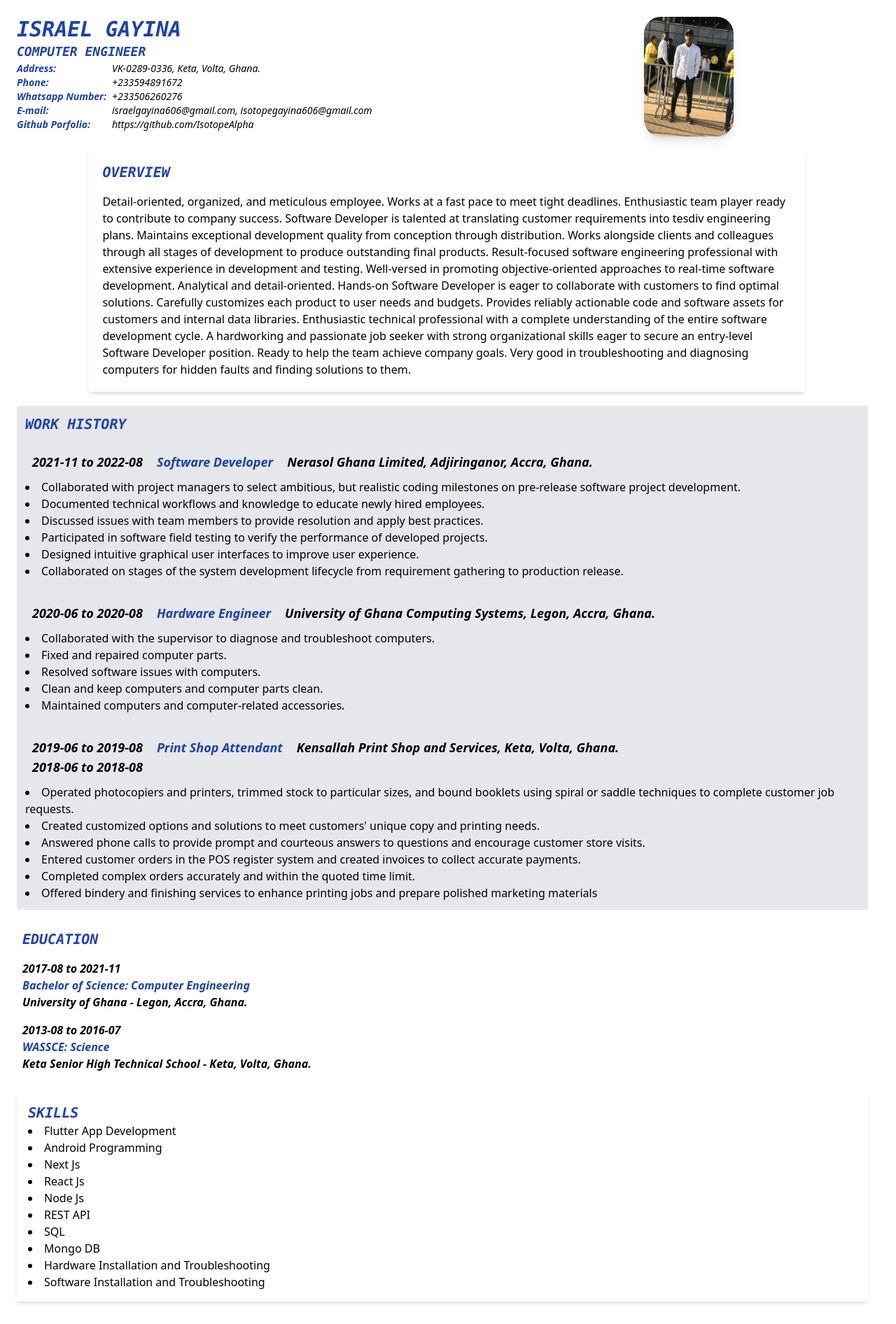
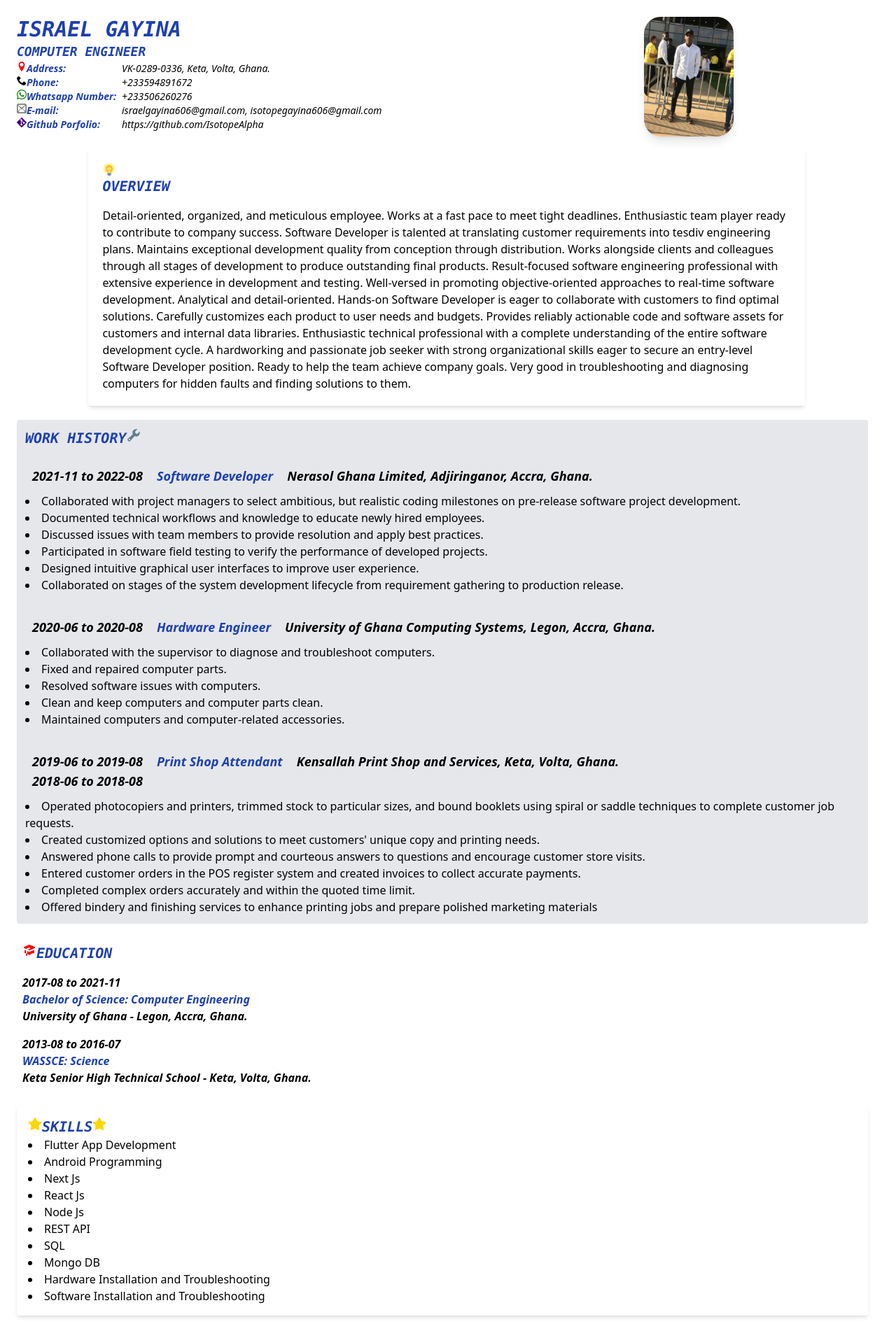
Before and after one commit to IsotopeAlpha/isotopeMe, a Next.js app: page / in a window 1280 px wide. Shown: the top 1892 px of the page at 70% size. Built offline with nearby package versions, Linux system fonts and the light colour scheme.

Commit message:
added aos efffects

```diff
--- a/package.json
+++ b/package.json
@@ -10,9 +10,11 @@
   },
   "dependencies": {
     "@next/font": "13.1.6",
+    "aos": "^2.3.4",
     "next": "13.1.6",
     "react": "18.2.0",
-    "react-dom": "18.2.0"
+    "react-dom": "18.2.0",
+    "react-icons": "^4.7.1"
   },
   "devDependencies": {
     "autoprefixer": "^10.4.13",
--- a/pages/_app.js
+++ b/pages/_app.js
@@ -1,5 +1,11 @@
 import '@/styles/globals.css'
+import Aos from 'aos';
+import 'aos/dist/aos.css';
+import { useEffect } from 'react';
 
 export default function App({ Component, pageProps }) {
+  useEffect(()=>{
+    Aos.init();
+  },[]);
   return <Component {...pageProps} />
 }
--- a/pages/index.js
+++ b/pages/index.js
@@ -1,6 +1,10 @@
 import Head from 'next/head'
 import Image from 'next/image'
 import prof from '../public/prof.jpg';
+import {FaStar, FaUsers} from 'react-icons/fa'
+import {FcSupport, FcIdea, FcMindMap} from 'react-icons/fc'
+import {HiAcademicCap} from 'react-icons/hi'
+import {ImLocation, ImPhone, ImWhatsapp, ImMail2, ImGit} from 'react-icons/im'
 
 export default function Home() {
   return (
@@ -23,30 +27,30 @@ export default function Home() {
       <div className='md:text-sm italic'>
         <table>
           <tr>
-            <td className='text-blue-800 font-bold pr-2'>Address:</td>
+            <td className='text-blue-800 font-bold pr-2 flex'><ImLocation color="red"/>Address:</td>
             <td>VK-0289-0336, Keta, Volta, Ghana.</td>
           </tr>
           <tr>
-            <td className='text-blue-800 font-bold pr-2'>Phone:</td>
+            <td className='text-blue-800 font-bold pr-2 flex'><ImPhone color="black"/>Phone:</td>
             <td>+233594891672</td>
           </tr>
           <tr>
-            <td className='text-blue-800 font-bold pr-2'>Whatsapp Number:</td>
+            <td className='text-blue-800 font-bold pr-2 flex'><ImWhatsapp color="green"/>Whatsapp Number:</td>
             <td>+233506260276</td>
           </tr>
           <tr>
-            <td className='text-blue-800 font-bold pr-2'>E-mail:</td>
+            <td className='text-blue-800 font-bold pr-2 flex'><ImMail2 color="gray"/>E-mail:</td>
             <td>israelgayina606@gmail.com, isotopegayina606@gmail.com</td>
           </tr>
           <tr>
-            <td className='text-blue-800 font-bold pr-2'>Github Porfolio:</td>
+            <td className='text-blue-800 font-bold pr-2 flex'><ImGit color="indigo"/>Github Porfolio:</td>
             <td><a href='https://github.com/IsotopeAlpha'>https://github.com/IsotopeAlpha</a></td>
           </tr>
         </table>
         </div>
       <br />
-      <div className='md:w-[80vw] md:ml-[8vw] md:h-full h-[50vh] overflow-auto bg-white p-5 rounded shadow-md'>
-        <div className='text-xl text-blue-800 font-bold italic font-mono uppercase mb-4'>Overview</div>
+      <div data-aos="fade-up" data-aos-duration="3000" className='md:w-[80vw] hover: w-[90vw] md:ml-[8vw] md:h-full h-[50vh] overflow-auto bg-white p-5 rounded shadow-md'>
+        <div className='text-xl text-blue-800 font-bold italic font-mono uppercase mb-4'><FcIdea/> Overview</div>
       Detail-oriented, organized, and meticulous employee. Works at a fast pace to meet tight deadlines.
       Enthusiastic team player ready to contribute to company success. Software Developer is talented at translating customer requirements into tesdiv engineering plans.
       Maintains exceptional development quality from conception through distribution. Works alongside clients and colleagues through all stages of development to produce outstanding final products.
@@ -57,8 +61,8 @@ export default function Home() {
       Enthusiastic technical professional with a complete understanding of the entire software development cycle. A hardworking and passionate job seeker with strong organizational skills eager to secure an entry-level Software Developer position.
       Ready to help the team achieve company goals. Very good in troubleshooting and diagnosing computers for hidden faults and finding solutions to them.
       </div>
-      <div className='bg-gray-200 mt-5 p-3 border-rounded md:mr-4 rounded'>
-        <div className='text-xl text-blue-800 font-bold italic font-mono uppercase'>Work History</div>
+      <div data-aos="fade-right" data-aos-duration="2000" className='bg-gray-200 mt-5 p-3 border-rounded md:mr-4 rounded'>
+        <div className='text-xl text-blue-800 font-bold italic font-mono uppercase flex'>Work History<FcSupport color="yellow"/></div>
           <div className='md:text-lg text-blue-800 font-bold italic md:flex mt-4'>
               <div className='text-black  md:border-[10px]'>2021-11 to 2022-08 </div>
               <div className='md:border-[10px]'>Software Developer </div>
@@ -107,7 +111,7 @@ export default function Home() {
           </div>
       </div>
       <div className='mt-5 p-2'>
-        <div className='text-xl text-blue-800 font-bold italic font-mono uppercase'>Education</div>
+        <div className='text-xl text-blue-800 font-bold italic font-mono uppercase flex'><HiAcademicCap color="red"/> Education</div>
         <div className='text-md font-bold italic'>
               <div className='mt-4'>2017-08 to 2021-11</div>
               <div className='text-blue-800'>Bachelor of Science: Computer Engineering</div>
@@ -117,8 +121,8 @@ export default function Home() {
               <div>Keta Senior High Technical School - Keta, Volta, Ghana.</div>
            </div>
       </div>
-      <div className='mt-5 bg-white mr-4  p-4 rounded shadow-md'>
-        <div className='text-xl text-blue-800 font-bold italic font-mono uppercase'>Skills</div>
+      <div data-aos="fade-right" data-aos-duration="2000" className='mt-5 bg-white mr-4  p-4 rounded shadow-md'>
+        <div className='text-xl text-blue-800 font-bold italic font-mono uppercase flex'><FaStar color="gold"/> Skills<FaStar color="gold"/> </div>
         <div>
           <ul className='list-disc list-inside'>
             <li>Flutter App Development</li>
@@ -135,7 +139,7 @@ export default function Home() {
         </div>
       </div>
       <div className='mt-5 p-2'>
-        <div className='text-xl text-blue-800 font-bold italic font-mono uppercase'>References</div>
+        <div className='text-xl text-blue-800 font-bold italic font-mono uppercase flex'><FaUsers color="gray"/> References</div>
         <div className='md:text-md font-bold italic'>
             <div className='mt-4'>Mr. Atuobi</div>
               <div className='text-blue-800'>Software Developers Manager(Nerasol) </div>
@@ -148,8 +152,8 @@ export default function Home() {
               <div>+233249983901</div>
            </div>
       </div>
-      <div className='mt-5 bg-gray-200 mr-4  p-4 shadow-lg'>
-        <div className='text-xl text-blue-800 font-bold italic font-mono uppercase'>Apps and Sites Built By Me</div>
+      <div data-aos="fade-right" data-aos-duration="3000" className='mt-5 bg-gray-200 mr-4  p-4 shadow-lg'>
+        <div className='text-xl text-blue-800 font-bold italic font-mono uppercase flex'><FcMindMap/> Apps and Sites Built By Me</div>
         <div>
           <ul className='list-disc list-inside'>
             <li><a href='https://play.google.com/store/apps/details?id=com.iso.mola_app'>Mola - For hostel booking around the University of Cape Coast.</a></li>
```
Also changed, not shown: 1 other file (tests, documents, lock files or other folders).
